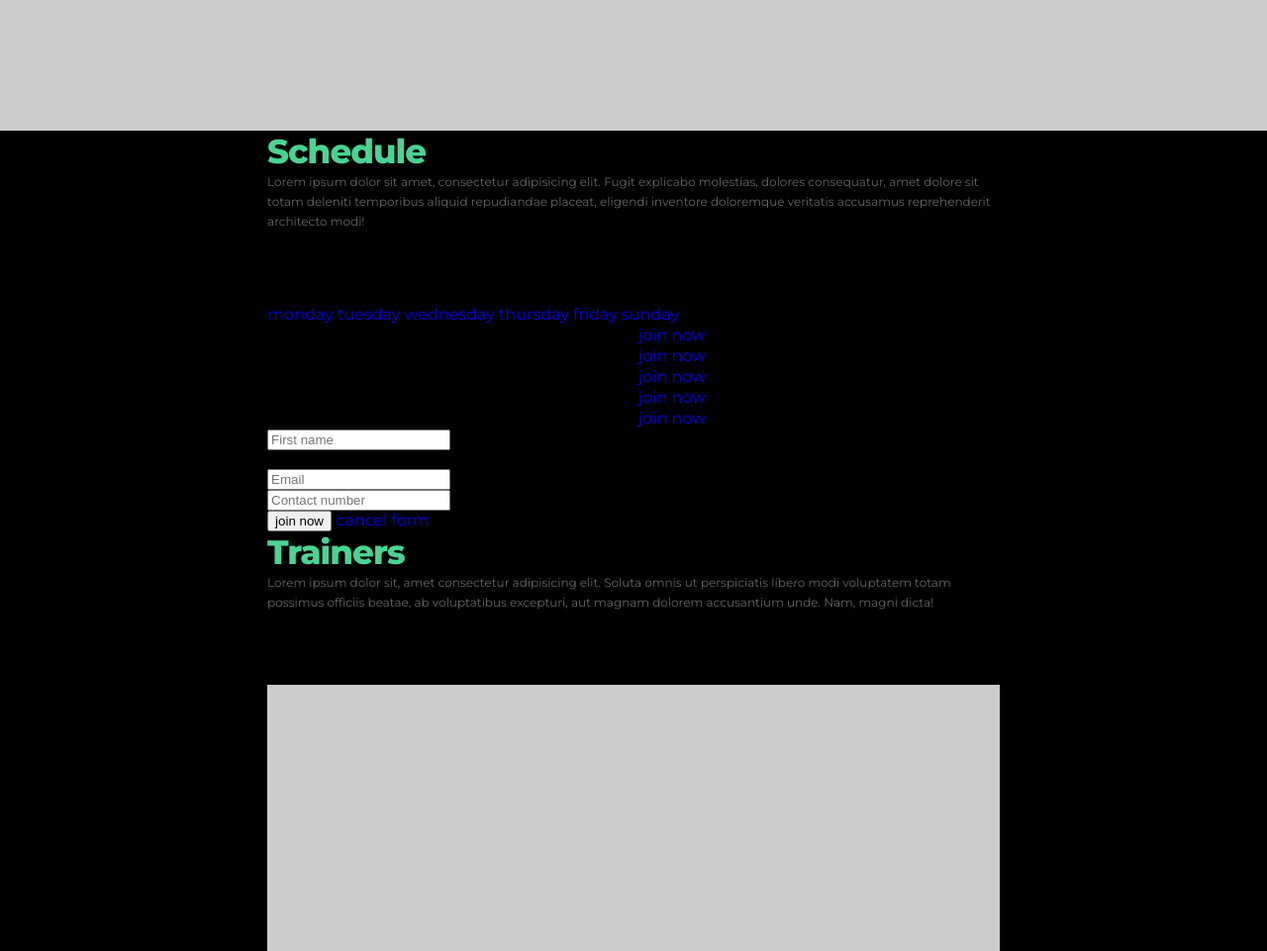
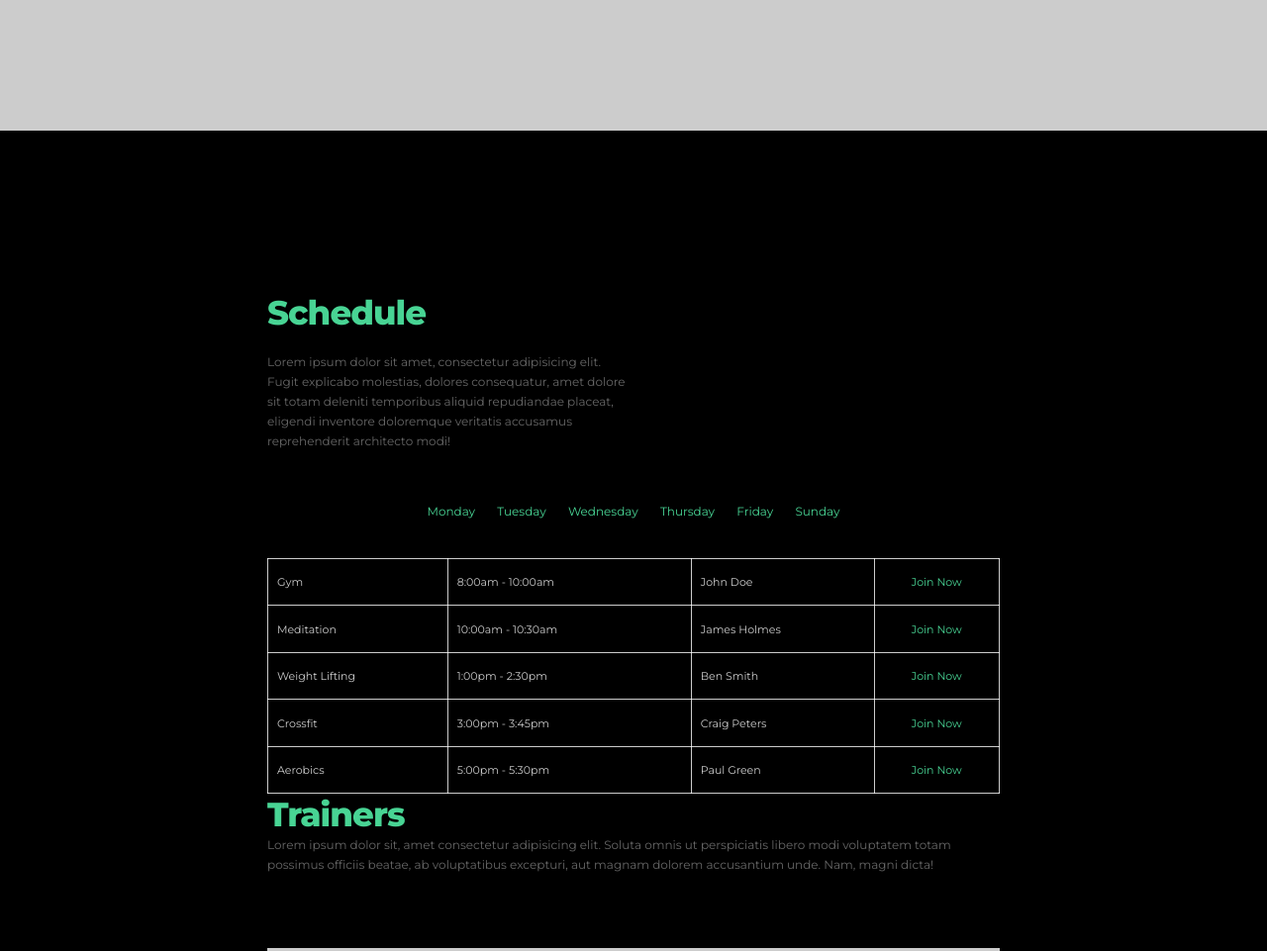
Before and after one commit to sadityacode/GYMER, a plain HTML site: page index.html in a window 1280 px wide. Shown: the part 1800-2761 px from the top of the page at 99% size. Drawn offline with Linux system fonts and the light colour scheme; placeholder pictures from the web are drawn by us.

Commit message:
added schedule section styling

```diff
--- a/assets/css/style.css
+++ b/assets/css/style.css
@@ -331,6 +331,92 @@ h3 + p{
 }
 /* classes section styling end */
 
+/* schedule section styling start */
+.schedule{
+  padding-top: 12.8%;
+}
+
+
+.schedule h3{
+  padding-bottom: 2.5%;
+}
+
+.schedule h3 + p {
+  width: 50%;
+  padding-bottom: 5.95%;
+}
+
+.schedule ul{
+  text-align: center;
+  padding-bottom: 4.2%;
+}
+
+.schedule ul a{
+  color: #48D494;
+  font-size: 12px;
+  text-transform: capitalize;
+  padding: 9px 9px;
+  border-radius: 3px;
+  -webkit-transition: 0.3s ease-in-out;
+  transition: 0.3s ease-in-out;
+}
+
+.schedule ul .active a,
+.schedule ul a:hover{
+  color: #FFF;
+  background-color: #48D494;
+}
+
+table{
+  color: rgba(255,255,255,0.8);
+  border-collapse: collapse;
+  width: 100%;
+  text-transform: capitalize;
+  font-size: 11px;
+}
+
+table td{
+  border: 0.5px solid rgba(255,255,255,0.8);
+  box-sizing: border-box;
+  padding: 2.2% 1.2%;
+}
+
+tr td:last-child{
+  text-align: center;
+  cursor: pointer;
+  -webkit-transition: 0.2s ease-in-out;
+  transition: 0.2s ease-in-out;
+}
+
+tr td:last-child:hover{
+  background-color: #48D494;
+}
+
+tr td:last-child:hover a{
+  color: #FFF;
+}
+
+tr td:last-child a{
+  color: #48D494;
+}
+
+tr td:first-child{
+  width: 24.6%;
+}
+
+tr td:nth-child(2){
+  width: 33.3%;
+}
+
+tr td:nth-child(3){
+  width: 25%;
+}
+
+.modal{
+  display: none;
+}
+/* schedule section styling end */
+
 /*=================================
   main styling ends here
 =================================*/
```
